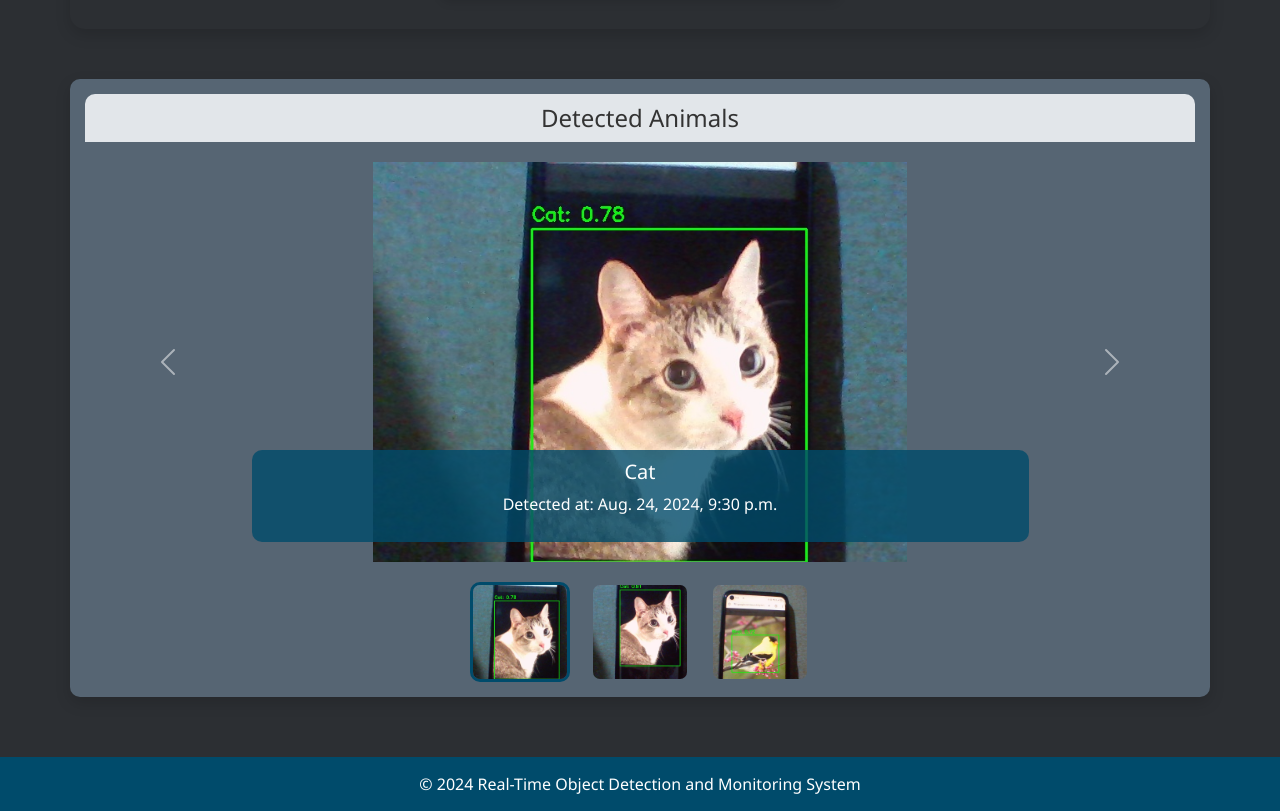
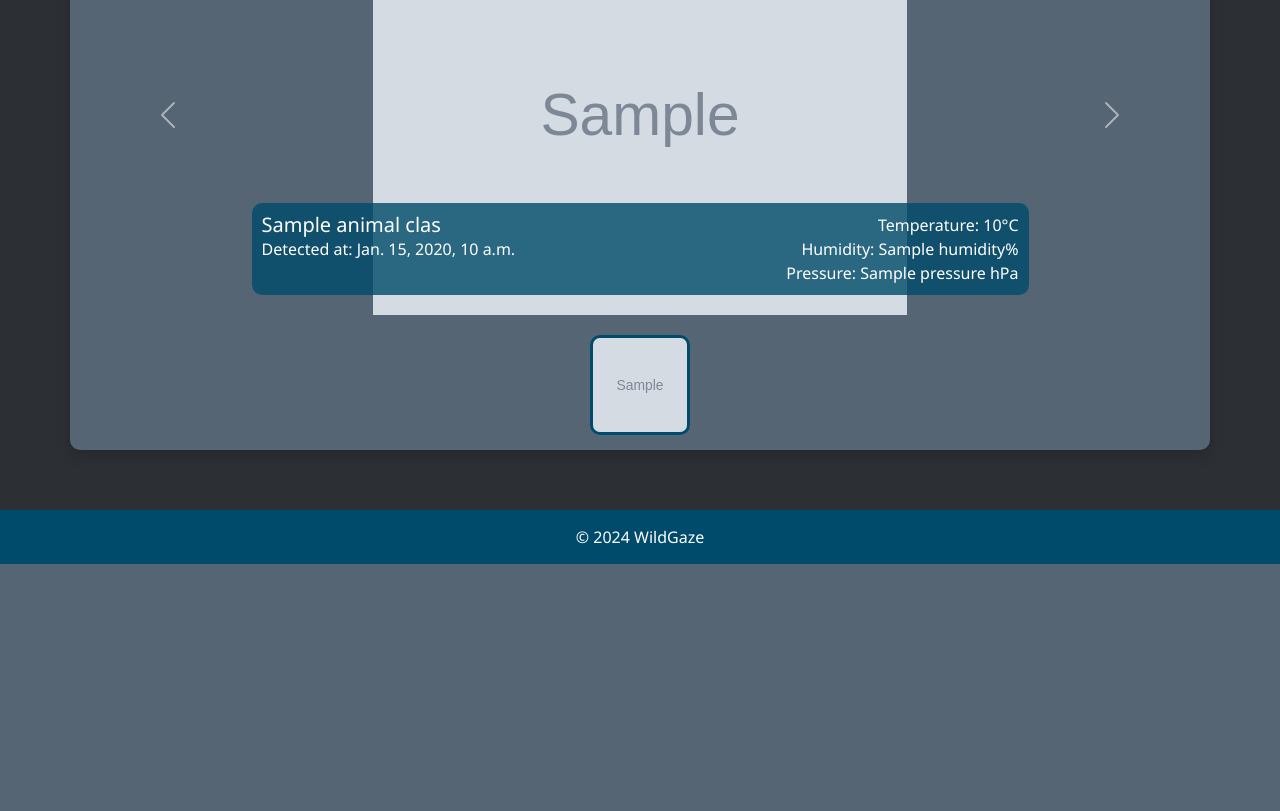
Before and after one commit to Shahan-Khan/WildGaze, a Django app: template cam_app/templates/video_page.html in a window 1280 px wide. Shown: the part 465-1276 px from the top of the page. After the commit the page ends 1029 px from the top, so only its background shows below. Run offline with Django 4.2, Linux system fonts and the light colour scheme; data comes from the database, SQL or seed files in the repository; both versions use the stored data as it was after the commit; the template is opened without the code that fills it: values that come from a table or form of the project are taken from there, most other values are stand-ins (such as "Sample title", 1, 10 or a date in 2020); grey boxes marked "Sample" are stand-in pictures; parts of the project's set-up code (start-up, migrations or seed data) failed here and were passed over.

Commit message:
second commit

```diff
--- a/cam_app/templates/video_page.html
+++ b/cam_app/templates/video_page.html
@@ -1,48 +1,3 @@
-<!-- <!DOCTYPE html>
-<html lang="en">
-<head>
-    <meta charset="UTF-8">
-    <meta name="viewport" content="width=device-width, initial-scale=1.0">
-    <title>Live Object Detection</title>
-    <style>
-        body {
-            background-color: #d5e6ed; /* A light grey background color */
-            display: flex;
-            justify-content: center;
-            align-items: center;
-            height: 100vh;
-            margin: 0;
-            font-family: Arial, sans-serif;
-        }
-
-        .container {
-            text-align: center;
-            background-color: #ffffff; /* White background for the video container */
-            padding: 20px;
-            border-radius: 10px;
-            box-shadow: 0 4px 8px rgba(0, 0, 0, 0.1);
-        }
-
-        h1 {
-            color: #333333; /* Dark grey color for the header */
-            margin-bottom: 20px;
-        }
-
-        img {
-            max-width: 100%;
-            height: auto;
-            border-radius: 5px;
-        }
-    </style>
-</head>
-<body>
-    <div class="container">
-        <h1>Live Object Detection</h1>
-        <img src="{% url 'video_feed' %}" alt="Video Feed">
-    </div>
-</body>
-</html> -->
-
 <!DOCTYPE html>
 <html lang="en">
 
@@ -148,12 +103,24 @@
         .carousel-caption {
             background-color: rgba(0, 75, 107, 0.8);
             border-radius: 10px;
-            padding: 10px 20px;
+            padding: 10px;
+            display: flex;
+            justify-content: space-between;
+            align-items: center;
+        }
+
+        .carousel-caption .text-left {
+            text-align: left;
+        }
+
+        .carousel-caption .text-right {
+            text-align: right;
         }
 
         .carousel-caption h5,
         .carousel-caption p {
             color: #ffffff;
+            margin: 0;
         }
 
         .carousel-thumbnails {
@@ -207,10 +174,13 @@
 <body>
     <!-- Navbar with Branding -->
     <nav class="navbar navbar-expand-lg navbar-dark">
-        <div class="container-fluid">
-            <a class="navbar-brand" href="#">Real-Time Object Detection and Monitoring System</a>
-        </div>
-    </nav>
+    <div class="container-fluid">
+        <a class="navbar-brand" href="#">
+            <span style="display: block; font-size: 28px;">WildGaze</span>
+            <span style="display: block; font-size: 14px;">Real-Time Object Detection and Monitoring System</span>
+        </a>
+    </div>
+</nav>
 
     <!-- Container for Live Video Feed -->
     <div class="container">
@@ -230,12 +200,25 @@
         <!-- Carousel to Display Detected Animals -->
         <div id="detectedAnimalsCarousel" class="carousel slide" data-bs-ride="carousel">
             <div class="carousel-inner">
-                {% for image in detected_images %}
+                {% for item in images_with_data %}
                 <div class="carousel-item {% if forloop.first %}active{% endif %}">
-                    <img src="{{ image.image.url }}" class="d-block w-100" alt="{{ image.animal_class.name }}">
+                    <img src="{{ item.image.image.url }}" class="d-block w-100" alt="{{ item.image.animal_class.name }}">
                     <div class="carousel-caption d-none d-md-block">
-                        <h5>{{ image.animal_class.name }}</h5>
-                        <p>Detected at: {{ image.timestamp|date:"M. d, Y, P" }}</p>
+                        <div class="d-flex justify-content-between">
+                            <div class="text-left">
+                                <h5>{{ item.image.animal_class.name }}</h5>
+                                <p>Detected at: {{ item.image.timestamp|date:"M. d, Y, P" }}</p>
+                            </div>
+                            <div class="text-right">
+                                {% if item.environmental_data %}
+                                <p>Temperature: {{ item.environmental_data.data.temperature }}°C</p>
+                                <p>Humidity: {{ item.environmental_data.data.humidity }}%</p>
+                                <p>Pressure: {{ item.environmental_data.data.pressure }} hPa</p>
+                                {% else %}
+                                <p>No Environmental Data available</p>
+                                {% endif %}
+                            </div>
+                        </div>
                     </div>
                 </div>
                 {% endfor %}
@@ -252,15 +235,15 @@
 
         <!-- Thumbnails for Carousel -->
         <div class="carousel-thumbnails">
-            {% for image in detected_images %}
-            <img src="{{ image.image.url }}" alt="{{ image.animal_class.name }}" class="{% if forloop.first %}active-thumbnail{% endif %}" data-bs-target="#detectedAnimalsCarousel" data-bs-slide-to="{{ forloop.counter0 }}">
+            {% for item in images_with_data %}
+            <img src="{{ item.image.image.url }}" alt="{{ item.image.animal_class.name }}" class="{% if forloop.first %}active-thumbnail{% endif %}" data-bs-target="#detectedAnimalsCarousel" data-bs-slide-to="{{ forloop.counter0 }}">
             {% endfor %}
         </div>
     </div>
 
     <!-- Footer -->
     <footer>
-        © 2024 Real-Time Object Detection and Monitoring System
+        © 2024 WildGaze
     </footer>
 
     <!-- Bootstrap JS for Carousel -->
--- a/cam_app/video_streamer.py
+++ b/cam_app/video_streamer.py
@@ -8,7 +8,7 @@
 from cam_app.models import AnimalClass, DetectedImage
 
 class VideoStreamer:
-    def __init__(self, source=1, confidence_threshold=0.7, save_interval=3):
+    def __init__(self, source=0, confidence_threshold=0.7, save_interval=3):
         self.cap = cv2.VideoCapture(source)
         self.lock = threading.Lock()
         self.frame = None
```
Also changed, not shown: cam_app/views.py (+55 -7 lines), cam_app/migrations/0002_envdata.py (added), cam_app/migrations/0003_environmentaldata.py (added), db.sqlite3, media/detected_objects/detected_Bird_1724515361_0.jpg (added), media/detected_objects/detected_Bird_1724515364_0.jpg (added), media/detected_objects/detected_Cat_1724515259_0.jpg (added), media/detected_objects/detected_Cat_1724515262_0.jpg (added).
